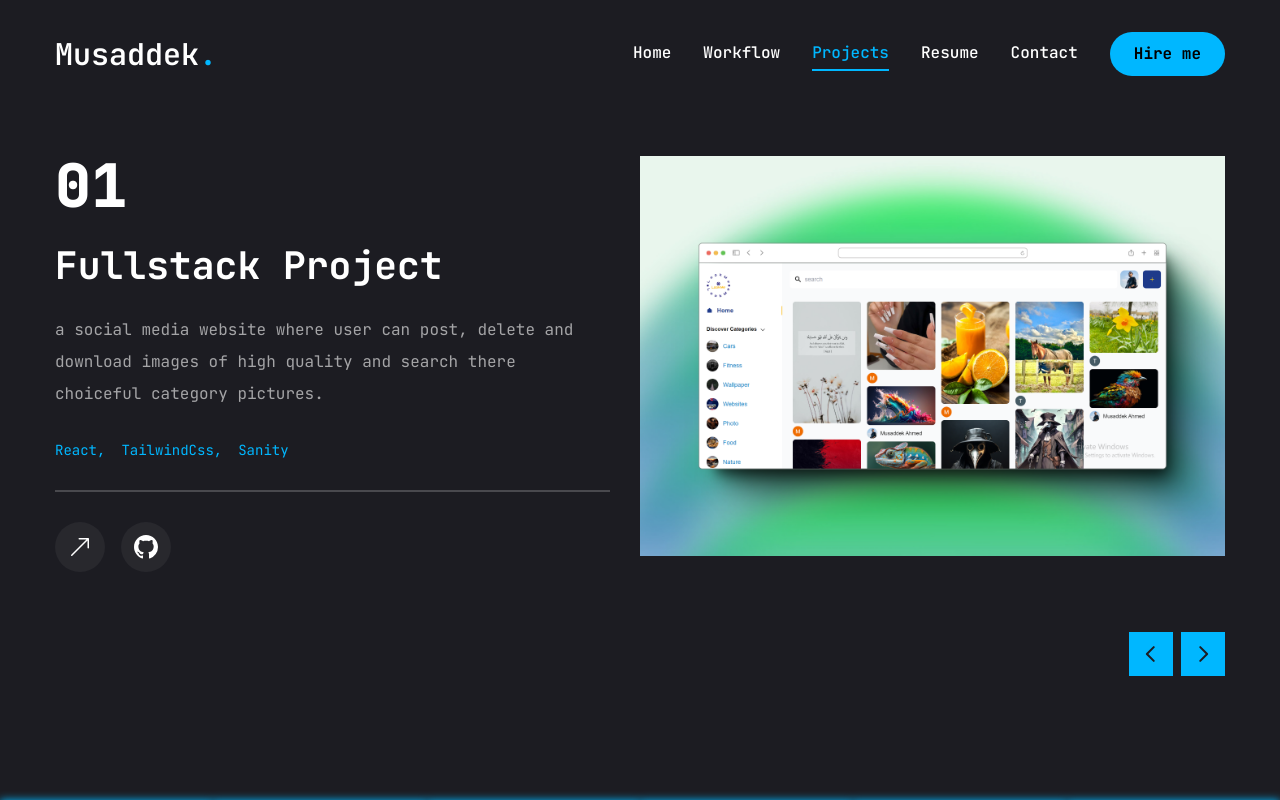
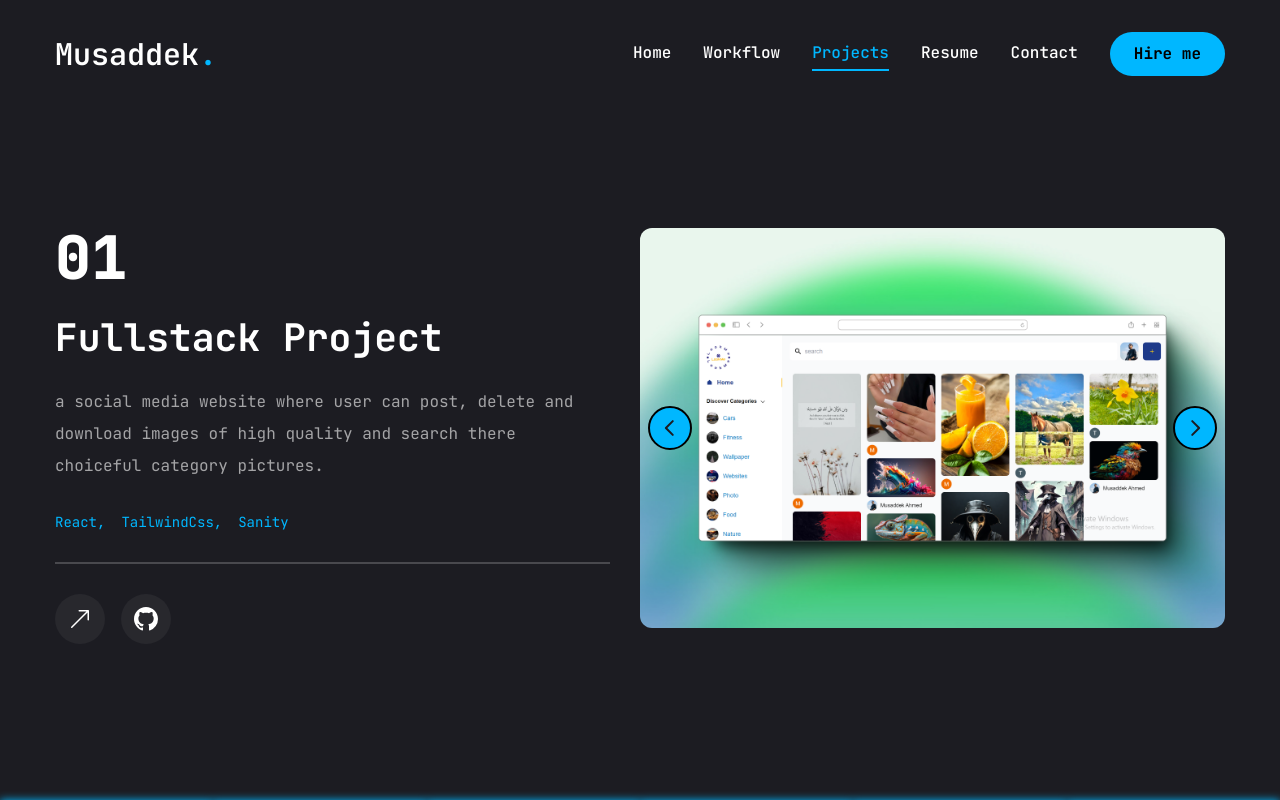
Before and after one commit to Musaddek-Ahmed/personal_portfolio, a Next.js app: page /work in a window 1280 px wide. Built offline with nearby package versions, Linux system fonts and the light colour scheme.

Commit message:
latest update

```diff
--- a/app/work/page.jsx
+++ b/app/work/page.jsx
@@ -201,14 +201,14 @@ const Work = () => {
             <Swiper
              spaceBetween={30}
              slidesPerView={1}
-             className='xl:h-[520px] mb-12'
+             className='xl:h-full mb-12 rounded-xl'
              onSlideChange={handleSlideChange}
             >
                 {projects.map((project, index) => {
                   return (
                     <SwiperSlide key={index} className='w-full'>
-                        <div className='h-[400px] relative group flex justify-center items-center bg-pink-50/20'>
-                          <div></div>
+                        <div className='sm:h-full h-[400px] relative group flex justify-center items-center bg-pink-50/20'>
+
 
                           <div className='relative w-full h-full'>
                             <Image
@@ -224,8 +224,8 @@ const Work = () => {
                 })}
 
                 <SliderBtns
-                 containerStyles='flex gap-2 absolute right-0 bottom-[calc(50%_-_22px)] xl:bottom-0 z-20 w-full justify-between xl:w-max xl:justify-none'
-                 btnStyles='bg-accent hover:bg-accent-hover text-primary text-[22px] w-[44px] h-[44px] flex justify-center items-center transition-all'
+                 containerStyles='flex gap-2 absolute right-0 bottom-[calc(50%_-_22px)]  z-40 w-full justify-between '
+                 btnStyles='bg-accent border-2 border-black hover:bg-accent-hover text-primary text-[22px] w-[44px] h-[44px] flex justify-center items-center transition-all mx-2 rounded-full'
                 />
             </Swiper>
           </div>
```
